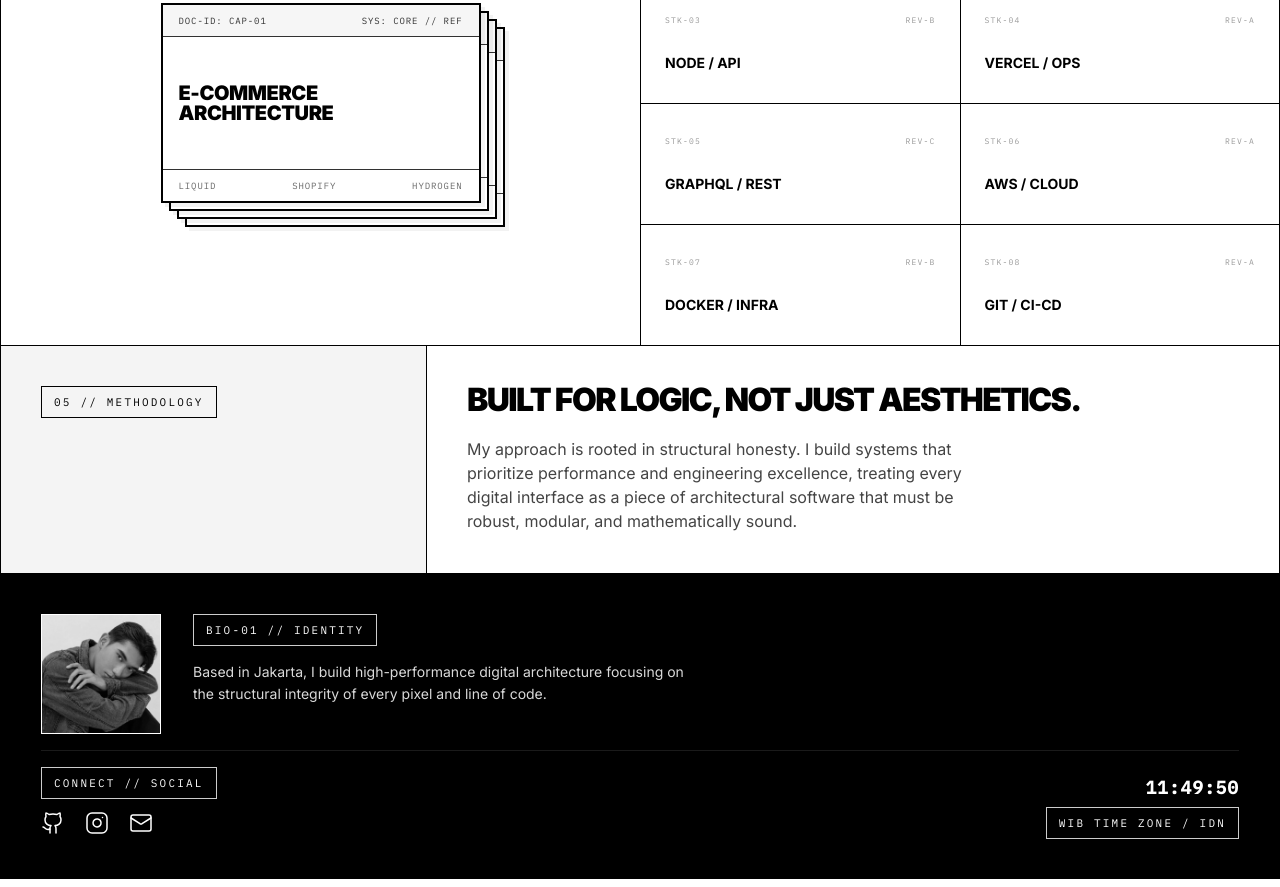
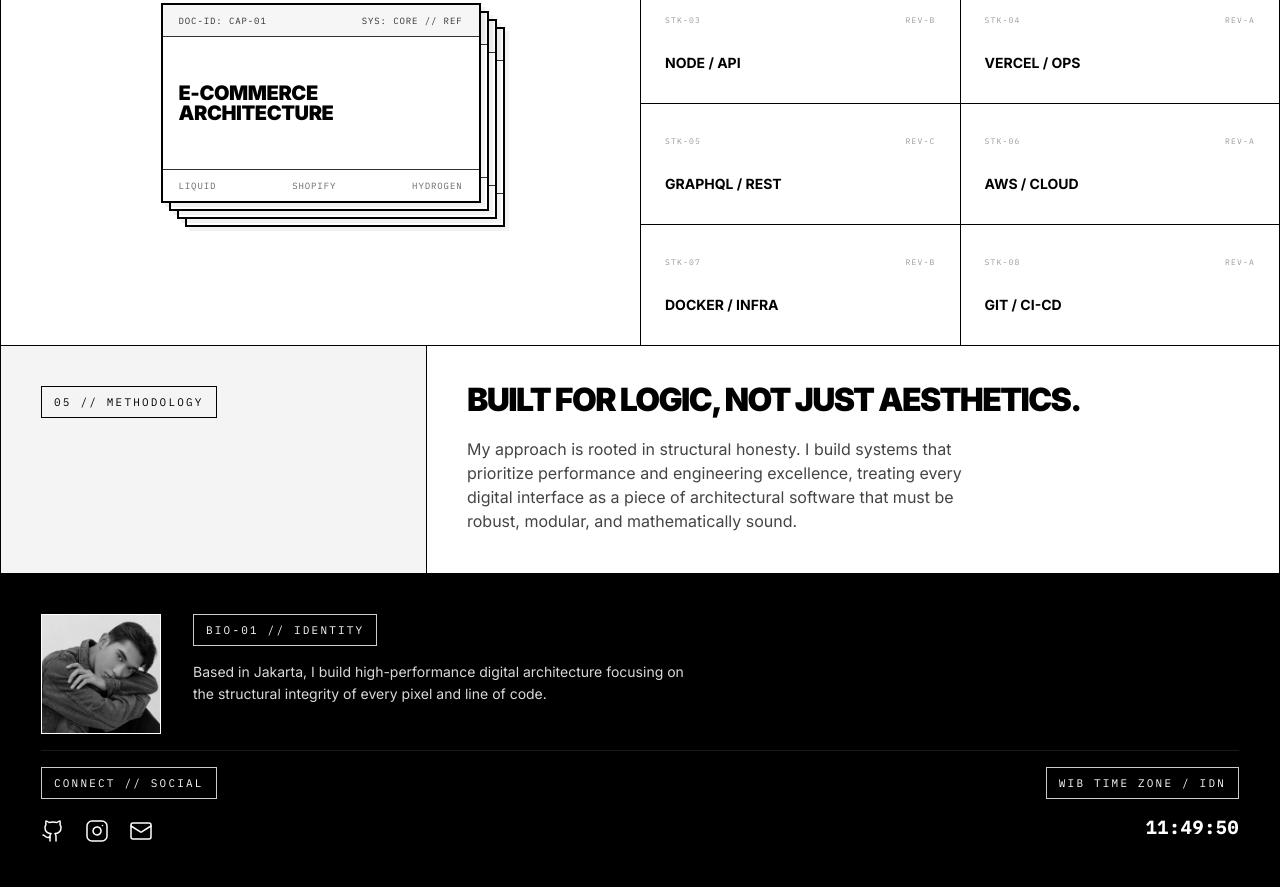
Before and after one commit to ivanaffriandi/Ivan-s-Portofolio, a website: page index.html in a window 1280 px wide. Shown: the part 1498-2385 px from the top of the page. Drawn offline with nearby package versions, Linux system fonts and the light colour scheme.

Commit message:
fix: footer 2x2 grid — Connect/WIB labels top row, icons/clock bottom row

```diff
--- a/index.html
+++ b/index.html
@@ -274,12 +274,18 @@
           </div>
         </div>
 
-        <!-- Social + Clock: 2-col grid, no gap from bio -->
-        <div style="display: flex; justify-content: space-between; align-items: flex-end;">
-          <!-- Left: Connect label + icons stacked -->
+        <!-- Social + Clock: 2x2 grid -->
+        <div style="display: grid; grid-template-columns: 1fr 1fr; row-gap: 16px;">
+          <!-- Row 1 left: CONNECT // SOCIAL label -->
           <div>
-            <span class="h-unit" style="margin-bottom: 12px; display: block;">Connect // Social</span>
-            <div style="display: flex; gap: 20px; align-items: center;">
+            <span class="h-unit" style="margin-bottom: 0;">Connect // Social</span>
+          </div>
+          <!-- Row 1 right: WIB TIMEZONE label, aligned right -->
+          <div style="text-align: right;">
+            <span class="h-unit" style="margin-bottom: 0;">WIB TIME ZONE / IDN</span>
+          </div>
+          <!-- Row 2 left: social icons -->
+          <div style="display: flex; gap: 20px; align-items: center; padding-top: 4px;">
             <a href="https://github.com/ivanaffriandi" target="_blank" class="social-icon-link" title="GitHub">
               <svg viewBox="0 0 24 24" fill="none" stroke="currentColor" stroke-width="2" stroke-linecap="round"
                 stroke-linejoin="round" class="lucide lucide-github">
@@ -299,11 +305,9 @@
               <i data-lucide="mail"></i>
             </a>
           </div>
-          </div>
-          <!-- Right: small clock + WIB timezone stacked -->
-          <div style="text-align: right;">
-            <div id="footerClock" style="font-family: var(--mono); font-size: 18px; font-weight: 700; letter-spacing: 0.05em; line-height: 1; margin-bottom: 10px;">00:00:00</div>
-            <span class="h-unit" style="margin-bottom: 0;">WIB TIME ZONE / IDN</span>
+          <!-- Row 2 right: clock, aligned right -->
+          <div style="text-align: right; padding-top: 4px;">
+            <div id="footerClock" style="font-family: var(--mono); font-size: 18px; font-weight: 700; letter-spacing: 0.05em; line-height: 1;">00:00:00</div>
           </div>
         </div>
 
```
Lines whose indentation alone changed are shown as unchanged.
